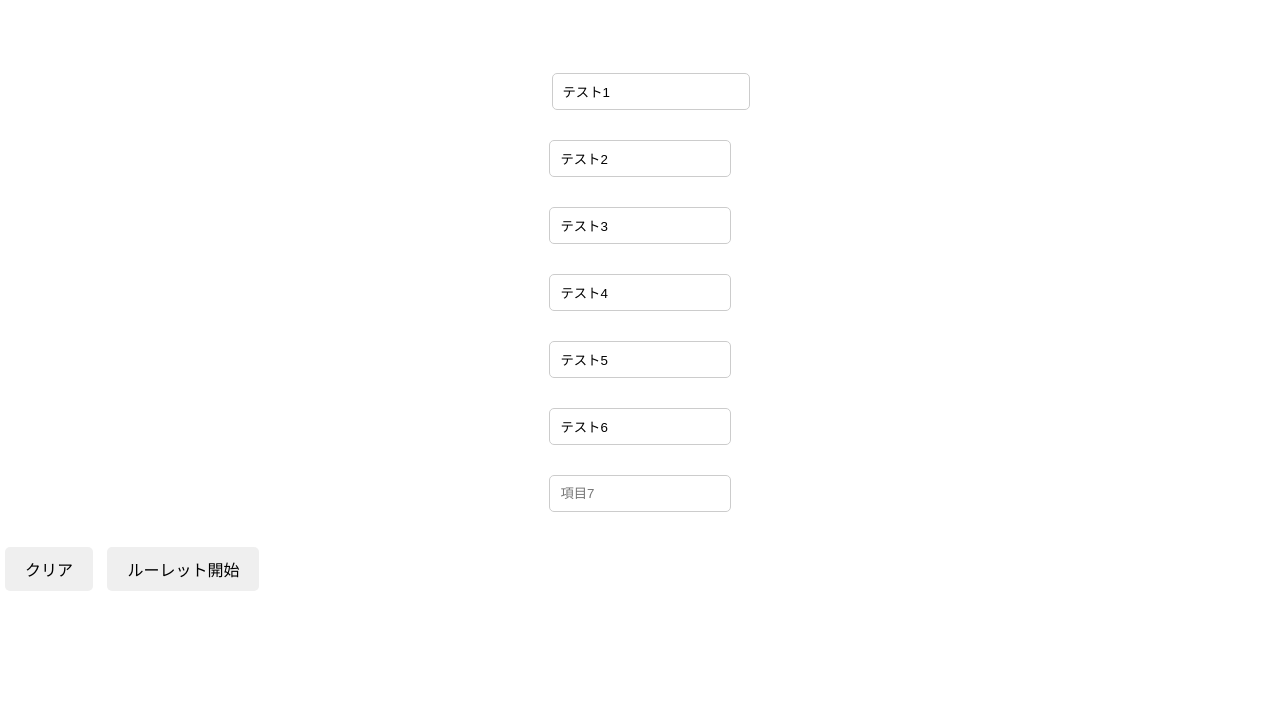
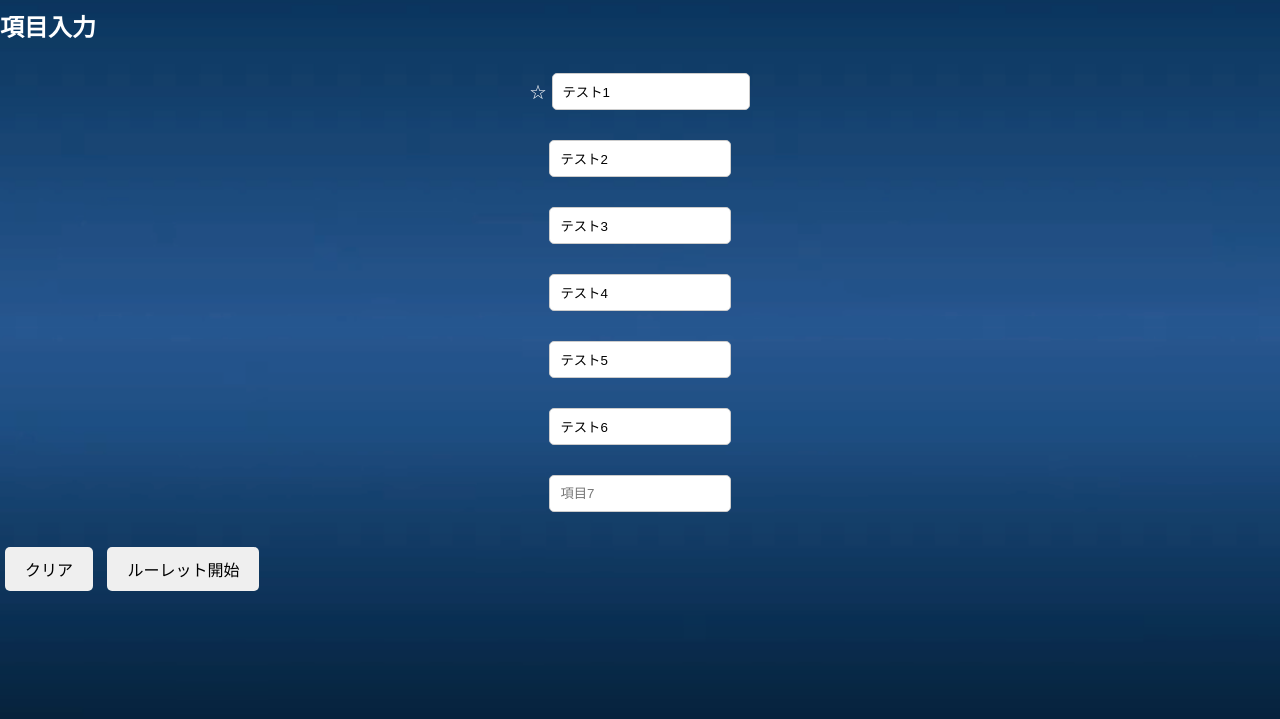
Before and after one commit to kamedus/judo-roulette, a plain HTML site: page development/judo-roulette/index.html in a window 1280 px wide. Shown: the part 81-800 px from the top of the page. Drawn offline with Linux system fonts and the light colour scheme.

Commit message:
Update: Moved background image to project directory and updated path.

```diff
--- a/development/judo-roulette/style.css
+++ b/development/judo-roulette/style.css
@@ -13,7 +13,7 @@ body, html {
     left: 0;
     width: 100%;
     height: 100%;
-    background-image: url('/Users/kamedamiyukishuu/development/images/ルーレット背景.png');
+    background-image: url('ルーレット背景.png');
     background-size: cover;
     background-position: center;
     z-index: -1;
```
Also changed, not shown: development/judo-roulette/ルーレット背景.png (added).
